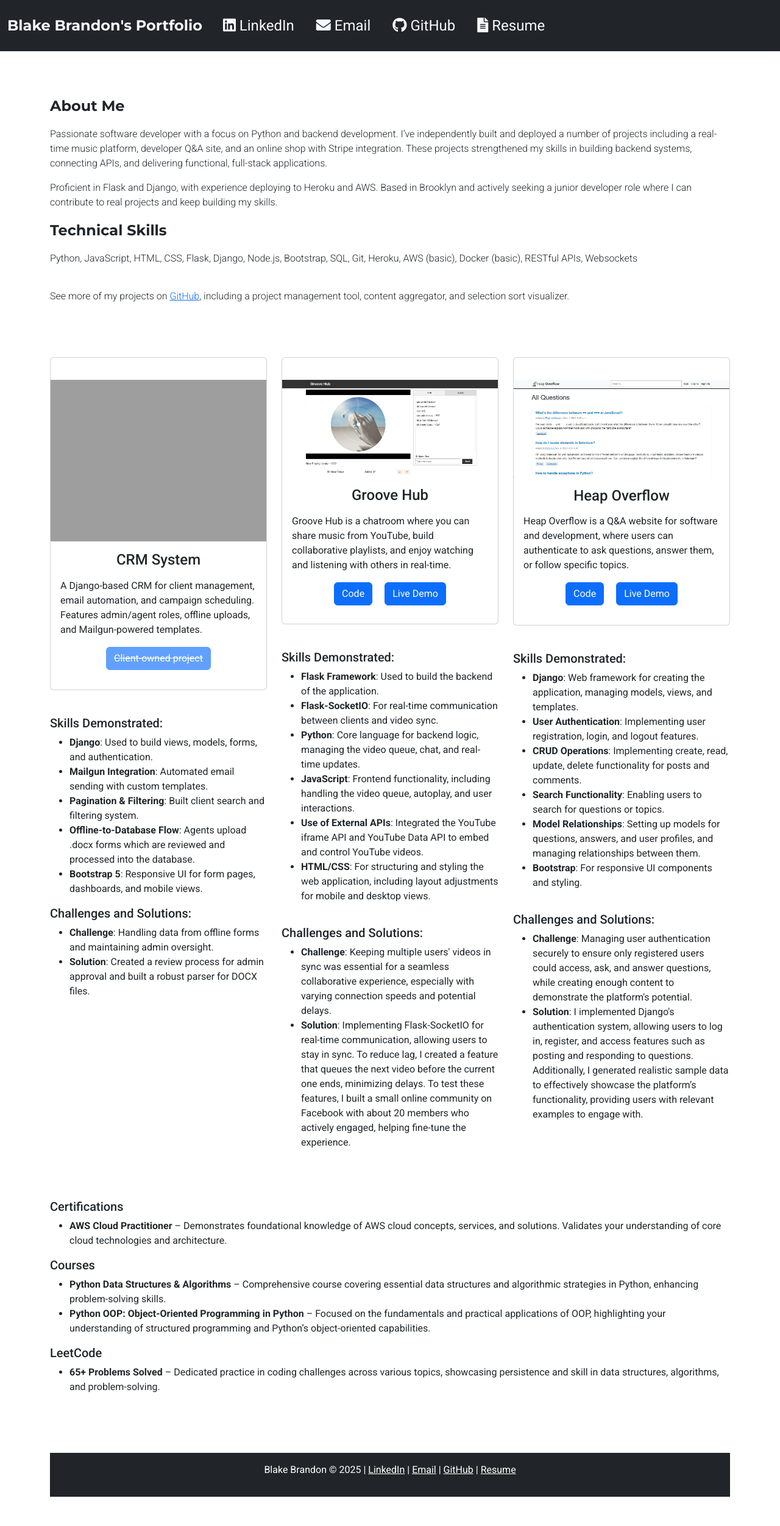
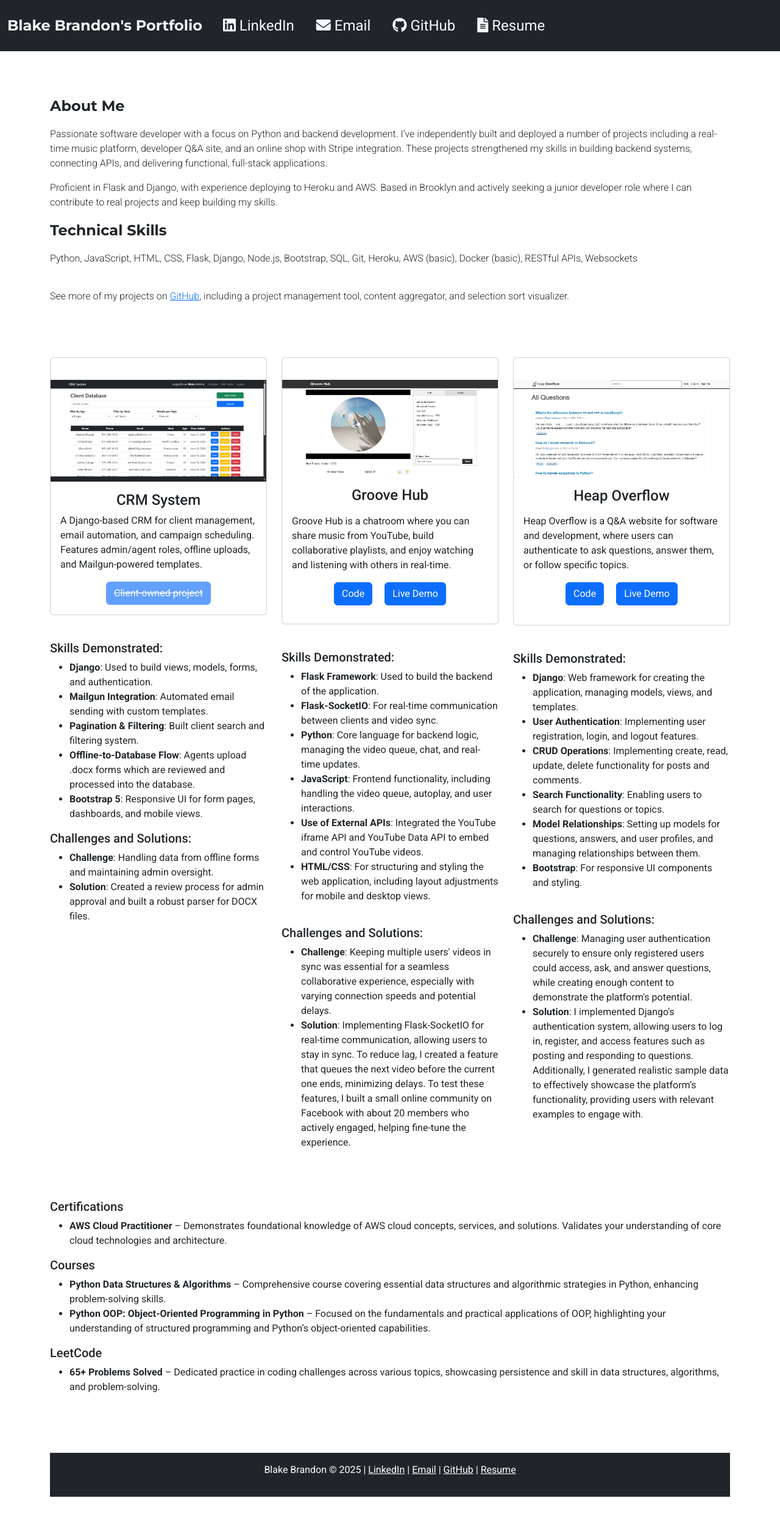
Before and after one commit to blakebrandon-hub/Portfolio-Website, a Flask app: page / in a window 1280 px wide. Shown: the whole page at 61% size. Run offline with Flask 3, Linux system fonts and the light colour scheme; some libraries are stand-ins or nearby versions; grey boxes are pictures that could not be loaded.

Commit message:
Update index.html

```diff
--- a/templates/index.html
+++ b/templates/index.html
@@ -135,20 +135,35 @@ img {
         <div class="row">
 
 
-        <div class="col-lg-4 col-md-6 mb-4">
+<div class="col-lg-4 col-md-6 mb-4">
   <div class="card" style="max-width: 100%; height: 35%;">
-    <div class="bg-image hover-overlay ripple" data-mdb-ripple-color="light">
-      <img src="static/images/crm.jpg" class="img-fluid project-image">
-      <div class="mask" style="background-color: rgba(251, 251, 251, 0.15);"></div>
+
+    <!-- Bootstrap Carousel -->
+    <div id="crmCarousel" class="carousel slide" data-bs-ride="carousel">
+      <div class="carousel-inner">
+        <div class="carousel-item active">
+          <img src="static/images/crm1.jpg" class="d-block w-100 project-image" alt="CRM Screenshot 1">
+        </div>
+        <div class="carousel-item">
+          <img src="static/images/crm2.jpg" class="d-block w-100 project-image" alt="CRM Screenshot 2">
+        </div>
+      </div>
+      <button class="carousel-control-prev" type="button" data-bs-target="#crmCarousel" data-bs-slide="prev">
+        <span class="carousel-control-prev-icon" aria-hidden="true"></span>
+        <span class="visually-hidden">Previous</span>
+      </button>
+      <button class="carousel-control-next" type="button" data-bs-target="#crmCarousel" data-bs-slide="next">
+        <span class="carousel-control-next-icon" aria-hidden="true"></span>
+        <span class="visually-hidden">Next</span>
+      </button>
     </div>
+
     <div class="card-body">
       <h4 class="card-title">CRM System</h4>
-      <p class="card-text">
-        <p style="text-align: left;">
-          A Django-based CRM for client management, email automation, and campaign scheduling. Features admin/agent roles, offline uploads, and Mailgun-powered templates.
-        </p>
-        <button class="btn btn-primary" disabled><s>Client-owned project</s></button>
+      <p class="card-text" style="text-align: left;">
+        A Django-based CRM for client management, email automation, and campaign scheduling. Features admin/agent roles, offline uploads, and Mailgun-powered templates.
       </p>
+      <button class="btn btn-primary" disabled><s>Client-owned project</s></button>
     </div>
   </div>
 
```
